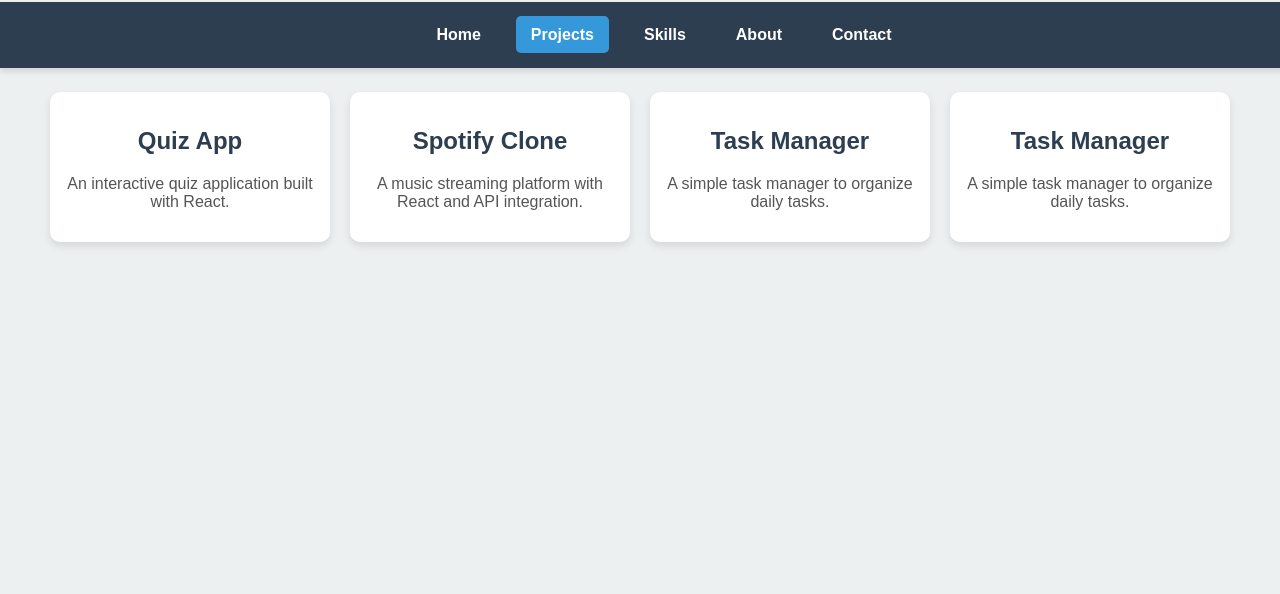
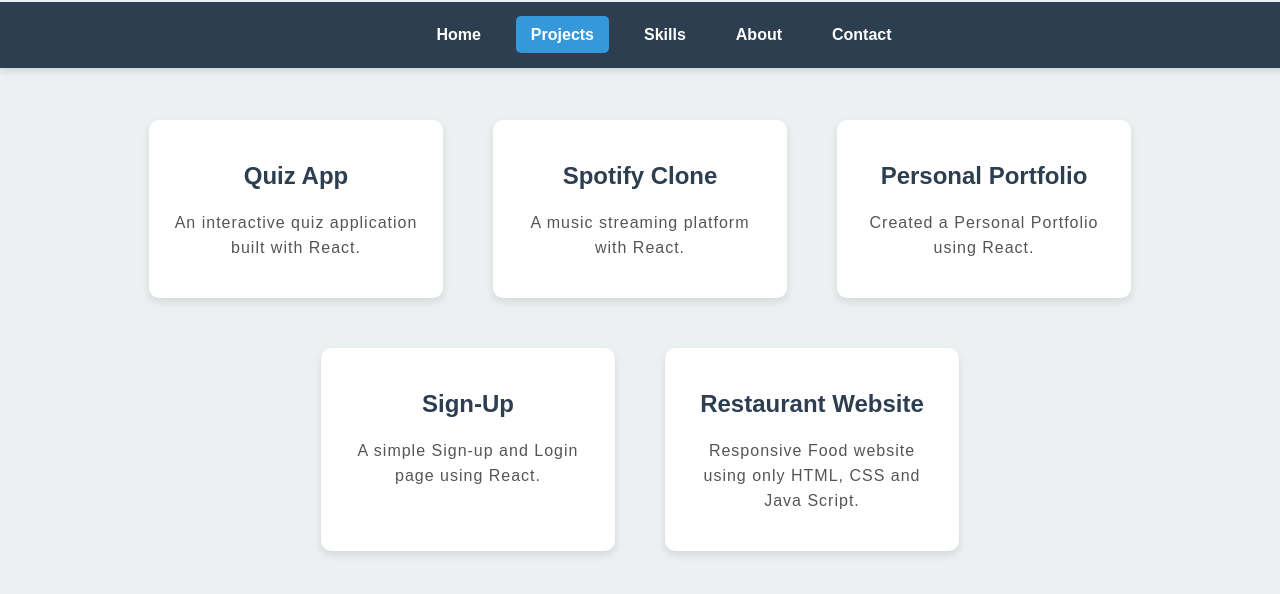
Before and after one commit to pavithra730/PortfolioProject, a React (Vite) app in the folder portfolio/: page /projects in a window 1280 px wide. Shown: the top 594 px of the page. Built offline with nearby package versions, Linux system fonts and the light colour scheme.

Commit message:
recent update

```diff
--- a/portfolio/src/App.css
+++ b/portfolio/src/App.css
@@ -39,6 +39,7 @@ nav ul li a {
   padding: 10px 15px;
   border-radius: 5px;
   transition: all 0.2s ease;
+  outline: none;
 }
 nav ul li a.active{
   background-color: #3498db;
@@ -98,15 +99,16 @@ div {
   flex-wrap: wrap;
   justify-content: center;
   gap: 20px;
-  padding: 20px;
+  padding: 35px;
 }
 
 .project-card {
   background-color: white;
   border-radius: 10px;
   box-shadow: 0 4px 8px rgba(0, 0, 0, 0.1);
-  padding: 15px;
+  padding: 22px;
   width: 250px;
+  margin: 15px;
   text-align: center;
   transition: transform 0.3s ease-in-out;
 }
@@ -125,6 +127,8 @@ div {
   font-size: 1rem;
   color: #555;
   margin-top: 5px;
+  letter-spacing: 1px;
+  line-height: 25px;
 }
 /*skills.jsx*/
 .skills-container {
@@ -135,15 +139,16 @@ div {
 .skills-list {
   display: grid;
   grid-template-columns: repeat(auto-fit, minmax(200px, 1fr));
-  gap: 20px;
+  gap: 25px;
   padding: 20px;
   max-width: 800px;
-  margin: 0 auto;
+  margin: 0px auto;
 }
 
 .skill-item {
   background-color: white;
   padding: 15px;
+  margin: 5px 10px;
   border-radius: 10px;
   box-shadow: 0 4px 8px rgba(0, 0, 0, 0.1);
 }
--- a/portfolio/src/pages/Projects.jsx
+++ b/portfolio/src/pages/Projects.jsx
@@ -2,9 +2,10 @@ import React from 'react'
 
 const projects = [
     { title: "Quiz App", description: "An interactive quiz application built with React." },
-    { title: "Spotify Clone", description: "A music streaming platform with React and API integration." },
-    { title: "Task Manager", description: "A simple task manager to organize daily tasks." },
-    { title: "Task Manager", description: "A simple task manager to organize daily tasks." },
+    { title: "Spotify Clone", description: "A music streaming platform with React." },
+    { title: "Personal Portfolio", description: "Created a Personal Portfolio using React." },
+    { title: "Sign-Up", description: "A simple Sign-up and Login page using React." },
+    { title: "Restaurant Website", description: "Responsive Food website using only HTML, CSS and Java Script." },
 
   ];
 export const Projects = () => {
--- a/portfolio/src/pages/Skills.jsx
+++ b/portfolio/src/pages/Skills.jsx
@@ -1,11 +1,15 @@
 import React from 'react'
 
 const skills = [
-    { name: "React", level: "80%" },
-    { name: "JavaScript", level: "75%" },
-    { name: "CSS", level: "85%" },
     { name: "HTML", level: "90%" },
+    { name: "React", level: "55%" },
+    { name: "JavaScript", level: "60%" },
+    { name: "CSS", level: "80%" },
+    { name: "MySQL", level: "63%" },
+    { name: "Bootstrap", level: "40%" },
+    { name: "Python", level: "50%" },
     { name: "Git & GitHub", level: "70%" },
+
   ];
 
 export const Skills = () => {
```
